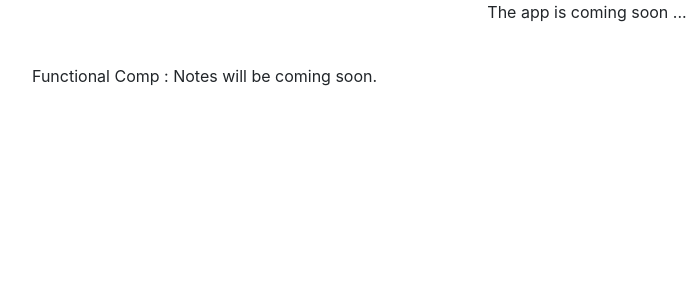
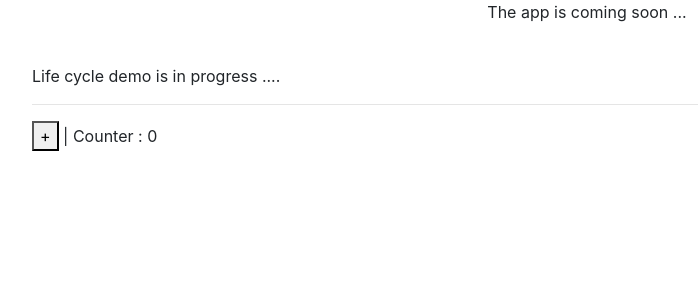
Before and after one commit to synergy2411/react-trng, a React (Create React App) app in the folder basic-app/: page / in a window 1280 px wide. Shown: the top 300 px of the page, without its empty margins (53-751 px from the left). Built offline with nearby package versions, Linux system fonts and the light colour scheme.

Commit message:
life cycle demo

```diff
--- a/basic-app/src/App.js
+++ b/basic-app/src/App.js
@@ -2,6 +2,7 @@ import React from "react";
 import "../node_modules/bootstrap/dist/css/bootstrap.min.css";
 import "./App.css";
 import Note from './Container/Note/Note';
+import LifeCycleDemo from "./Container/LifeCycle/LifeCycle";
 
 function App() {
   return (
@@ -11,7 +12,8 @@ function App() {
       <div className="container">
         <p className="text-center">The app is coming soon ...</p>
         <br/>
-        <Note />
+        {/* <Note /> */}
+        <LifeCycleDemo />
       </div>
   );
 }
--- /dev/null
+++ b/basic-app/src/Container/LifeCycle/LifeCycle.js
@@ -0,0 +1,49 @@
+import React from 'react';
+
+class LifeCycleDemo extends React.Component{
+    constructor(){
+        super();
+        this.state = {
+            counter : 0
+        }
+        console.log("[CONSTRUCTOR]")
+    }
+    componentDidMount(){
+        console.log("[COPONENT DID MOUNT]")
+    }
+    componentDidUpdate(){
+        console.log("[COMPONENT DID UPDATE]")
+    }
+    componentWillUnmount(){
+        console.log("[COMPONENT WIL UNMOUNT]")
+    }
+    clickHandler = () => {
+        // console.log("CLICKED");
+        // this.state.counter++;
+        // this.state.todos.push()
+        this.setState({
+            counter : this.state.counter + 1
+        })
+    }
+    shouldComponentUpdate(){
+        console.log("SHOULD COMPONENT UPDATE");
+        if(this.state.counter < 3){
+            return true;
+        }
+        else{
+            return false;
+        }
+    }
+    render(){
+        console.log("[RENDER]");
+        return (
+            <div>
+                Life cycle demo is in progress ....
+                <hr />
+        <button onClick = {this.clickHandler}>  + </button>  | Counter : {this.state.counter}
+            </div>
+        )
+    }
+}
+
+export default LifeCycleDemo;
--- a/basic-app/src/Container/Note/Note.js
+++ b/basic-app/src/Container/Note/Note.js
@@ -10,8 +10,7 @@ function Note() {
     </div>
   );
 }
-
-// class Note extends React.Component{
+// class ABC extends React.Component{
 //     render(){
 //         return(
 //          <div>
```
